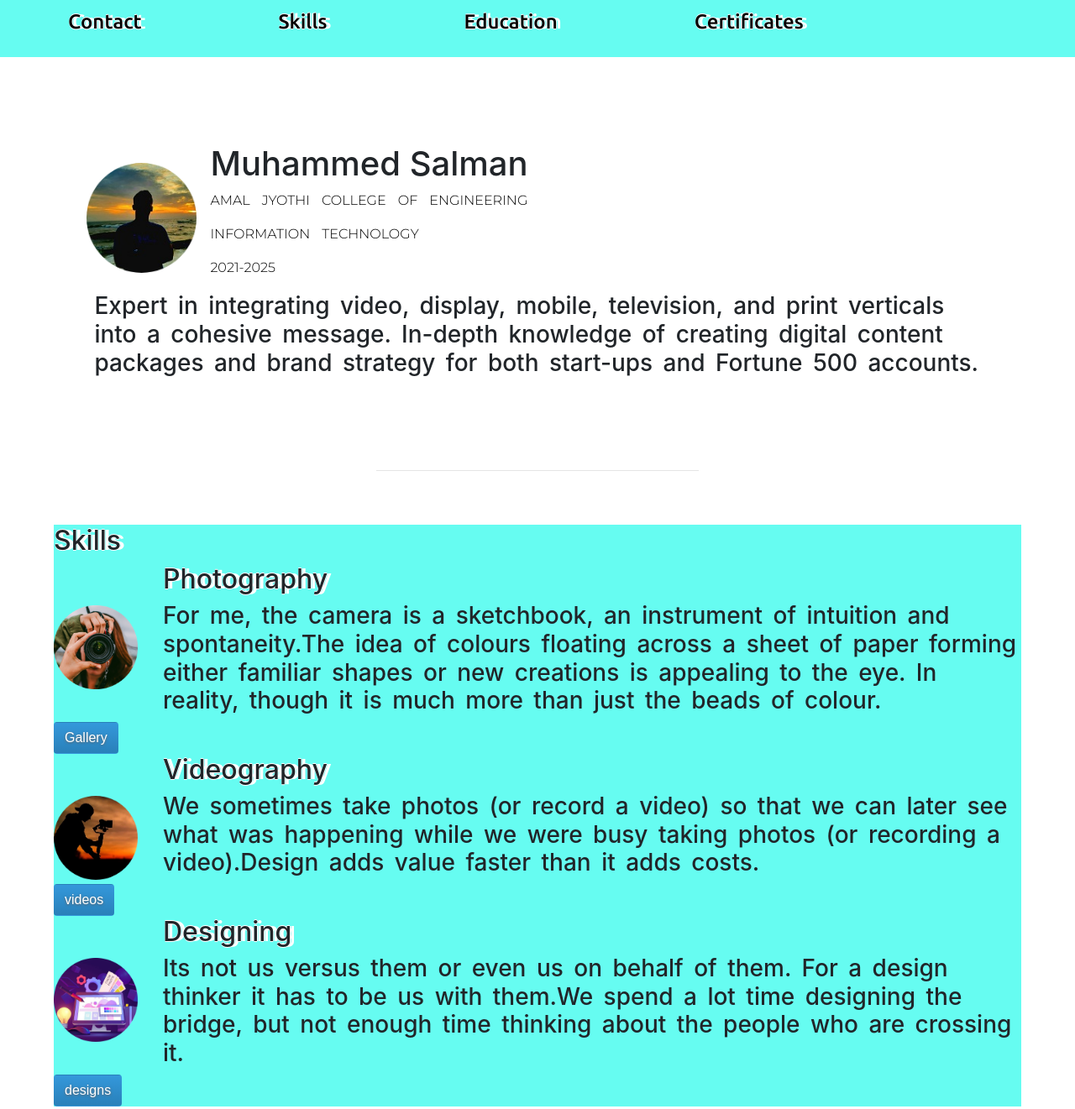
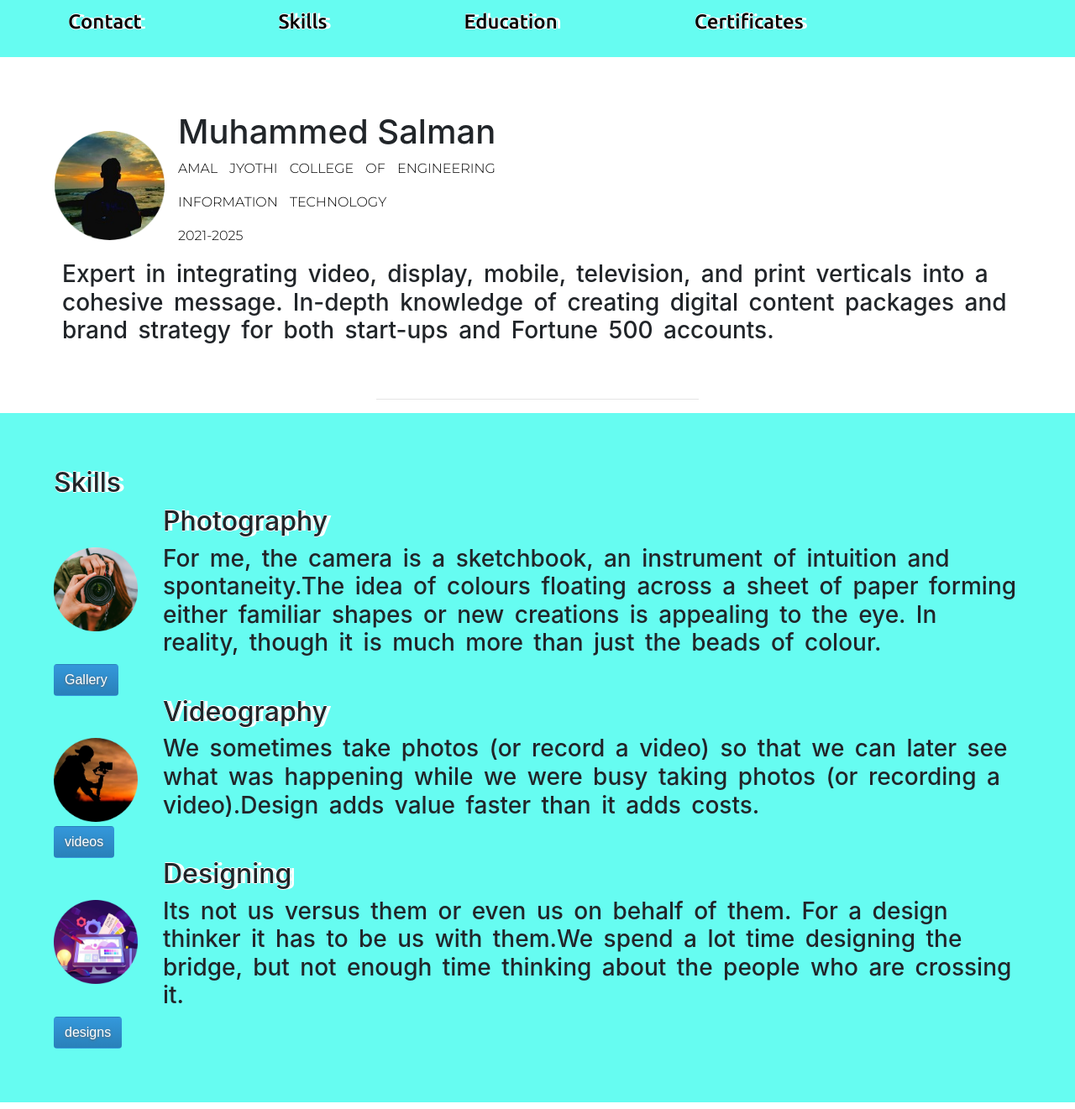
Before and after one commit to MhmdSalman18/Portfolio, a plain HTML site: page index.html in a window 1280 px wide. Shown: the top 1321 px of the page at 84% size. Drawn offline with nearby package versions, Linux system fonts and the light colour scheme; a web font is replaced by a local one.

Commit message:
Update style.css

```diff
--- a/css/style.css
+++ b/css/style.css
@@ -20,7 +20,7 @@ h2{
 }
 h3{
   font-family: 'Montserrat';
-  font-weight: bold;
+  font-weight: lighter;
   color:dimgrey;
   word-spacing: 5px;
 
@@ -77,7 +77,7 @@ hr{
 #profile{
     background-color: #ffff;
     margin: 5%;
-    padding: 3%;
+
 }
 hr{
   border-color: #fff;
@@ -91,7 +91,7 @@ hr{
 }
 #skills{
     background-color: #66fcf1;
-    margin: 5%;
+    padding: 5%;
 
 }
 .photoa{
@@ -273,7 +273,7 @@ nav ul li:hover::after {
     padding: 10px 20px 10px 20px;
     text-decoration: none;
     margin-top: 5%;
-    margin-left: 35%;
+    margin-left: 25%;
     margin-top: 5%;
   }
 
```
